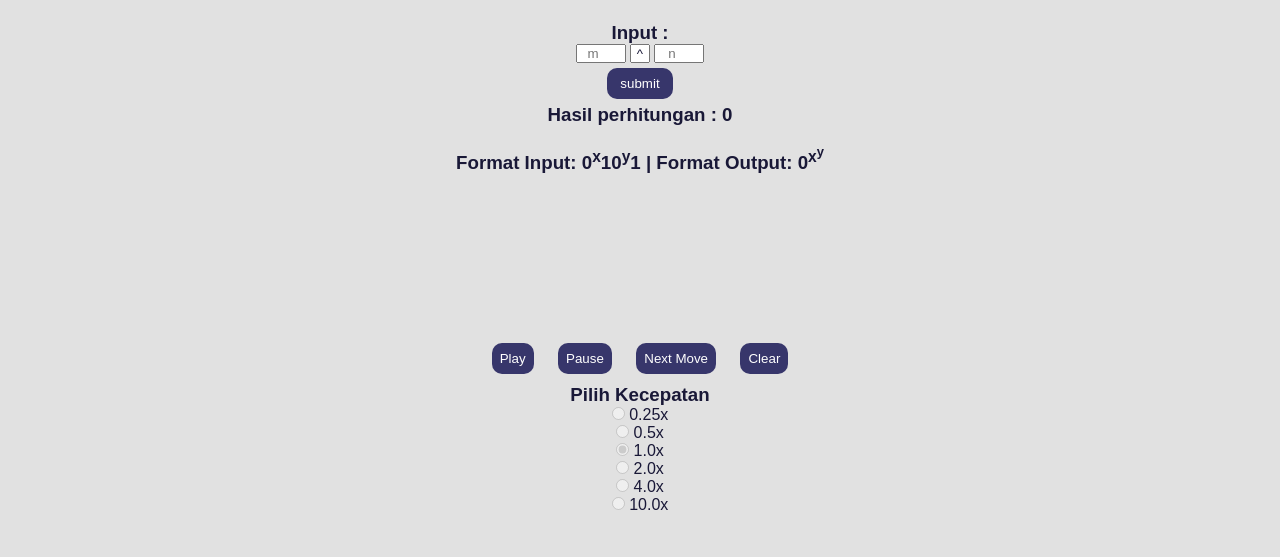
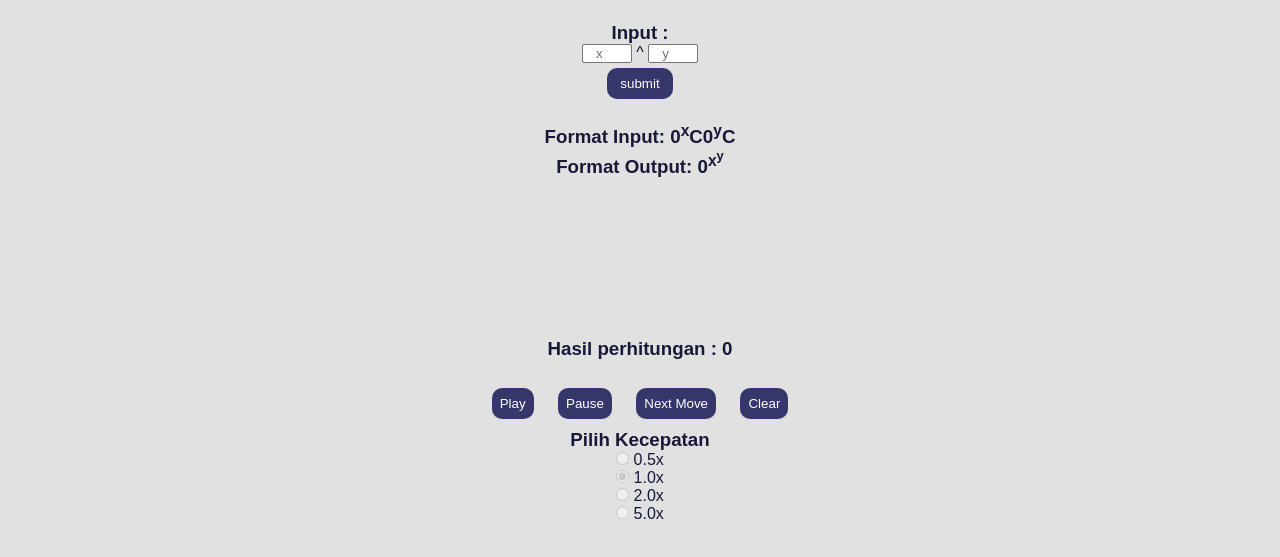
Before and after one commit to risdaffa/TubesTuringMachineA6, a plain HTML site: page turing_pangkat.html in a window 1280 px wide. Shown: the part 169-726 px from the top of the page. Drawn offline with Linux system fonts and the light colour scheme.

Commit message:
Update turing_pangkat.html

```diff
--- a/turing_pangkat.html
+++ b/turing_pangkat.html
@@ -51,20 +51,20 @@
     <div class="cont">
         <div class="">
             <h3>Input :</h3>
-            <input type="number" name="num1" id="num1" autocomplete="off" placeholder="m">
-            <input type="text" id="op" value="^" readonly>
-            <input type="number" name="num2" id="num2" autocomplete="off" placeholder="n" /><br>
-            <button id="equal" class="btn" onmousedown="execute()">submit</button>
-            <h3>Hasil perhitungan : <span id="ans">0</span></h3>
+            <input type="number" name="num1" id="num1" autocomplete="off" placeholder="x">
+            ^
+            <input type="number" name="num2" id="num2" autocomplete="off" placeholder="y"><br>
+            <button id="equal" class="btn" onmousedown="execute()">submit</button><br>
             <br>
-            <h3>
-                Format Input: 0<sup>x</sup>10<sup>y</sup>1 | Format Output: 0<sup>x<sup>y</sup></sup>
-            </h3>
+            <h3>Format Input: 0<sup>x</sup>C0<sup>y</sup>C</h3>
+            <h3>Format Output: 0<sup>x<sup>y</sup></sup></h3>
         </div>
 
         <div class="tmTape-wrapper" id="tmTape">
             <!-- tempat tape turing machine -->
         </div>
+
+        <h3>Hasil perhitungan : <span id="ans">0</span></h3><br>
 
         <div class="form-wrapper">
             <button disabled onmousedown="executePlay()" class="controller btn">Play</button>
@@ -77,11 +77,6 @@
         <div class="spdbtn">
             <h3>Pilih Kecepatan</h3>
             <div class="" id="speed-btn">
-                <label for="025" class="spdlabel">
-                    <input type="radio" name="playSpeed" id="025" disabled>
-                    <span>0.25x</span>
-                </label>
-                <br>
                 <label for="050" class="spdlabel">
                     <input type="radio" name="playSpeed" id="050" disabled>
                     <span>0.5x</span>
@@ -97,14 +92,9 @@
                     <span>2.0x</span>
                 </label>
                 <br>
-                <label for="400" class="spdlabel">
-                    <input type="radio" name="playSpeed" id="400" disabled>
-                    <span>4.0x</span>
-                </label>
-                <br>
-                <label for="1000" class="spdlabel">
-                    <input type="radio" name="playSpeed" id="1000" disabled>
-                    <span>10.0x</span>
+                <label for="500" class="spdlabel">
+                    <input type="radio" name="playSpeed" id="500" disabled>
+                    <span>5.0x</span>
                 </label>
                 <br>
             </div>
```
